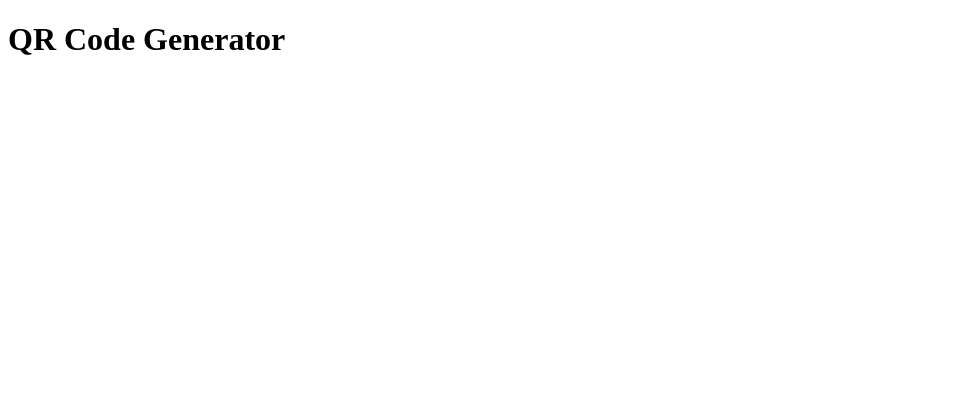
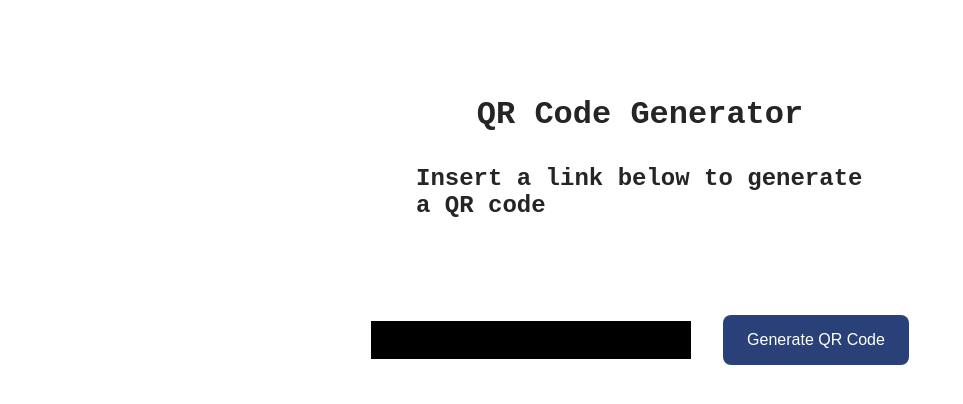
Before and after one commit to Kwiddy/QRGenerator, a Flask app: page / in a window 1280 px wide. Shown: the top 404 px of the page, without its empty margins (0-963 px from the left). Run offline with Flask 2, Linux system fonts and the light colour scheme.

Commit message:
add styling

```diff
--- a/templates/index.html
+++ b/templates/index.html
@@ -8,6 +8,58 @@
     </head>
 
     <body>
-        <h1> QR Code Generator </h1>
+        <div class="title">
+            <h1> QR Code Generator </h1>
+            <h2> Insert a link below to generate a QR code </h2>
+        </div>
+        <form action="/" method="POST">
+            <input type="text" name="link">
+            <button type="submit"> Generate QR Code </button>
+        </form>
     </body>
 </html>
+
+<style>
+    * {
+        margin: 0;
+        padding: 0;
+        box-sizing: border-box;
+    }
+    html,
+    body {
+        margin: 0rem 10rem;
+        font-family: 'Courier New', Courier, monospace;
+    }
+    .title {
+        padding: 6rem;
+        display: flex;
+        flex-direction: column;
+        gap: 2rem;
+        justify-content: center;
+        align-items: center;
+        color: rgb(37, 37, 37);
+    }
+    form {
+        display: flex;
+        justify-content: center;
+        align-items: center;
+        gap: 2rem;
+    }
+    form input {
+        font-size: 1.2rem;
+        padding: 0.5rem 1rem;
+        width: 50%;
+        background: black;
+        color: white;
+        border: none;
+    }
+    form button {
+        font-size: 1rem;
+        background: rgb(41, 64, 121);
+        border: none;
+        color: white;
+        padding: 1rem 1.5rem;
+        cursor: pointer;
+        border-radius: 0.5rem;
+    }
+</style>
```
